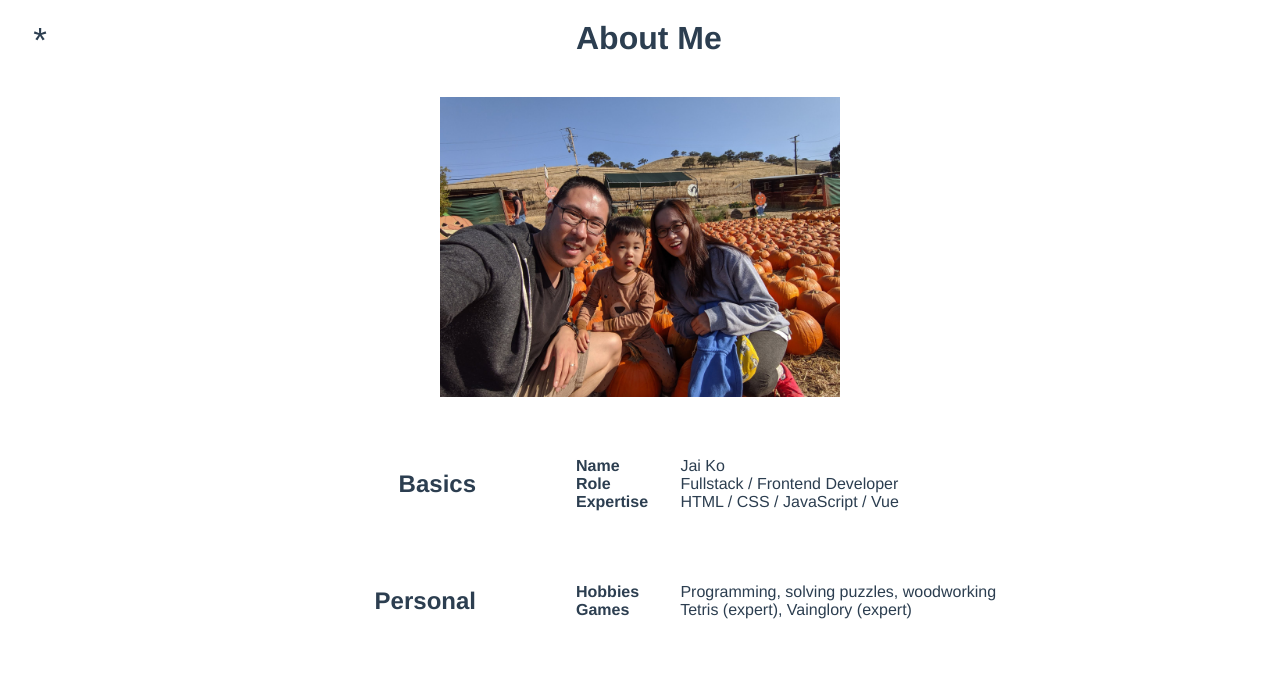
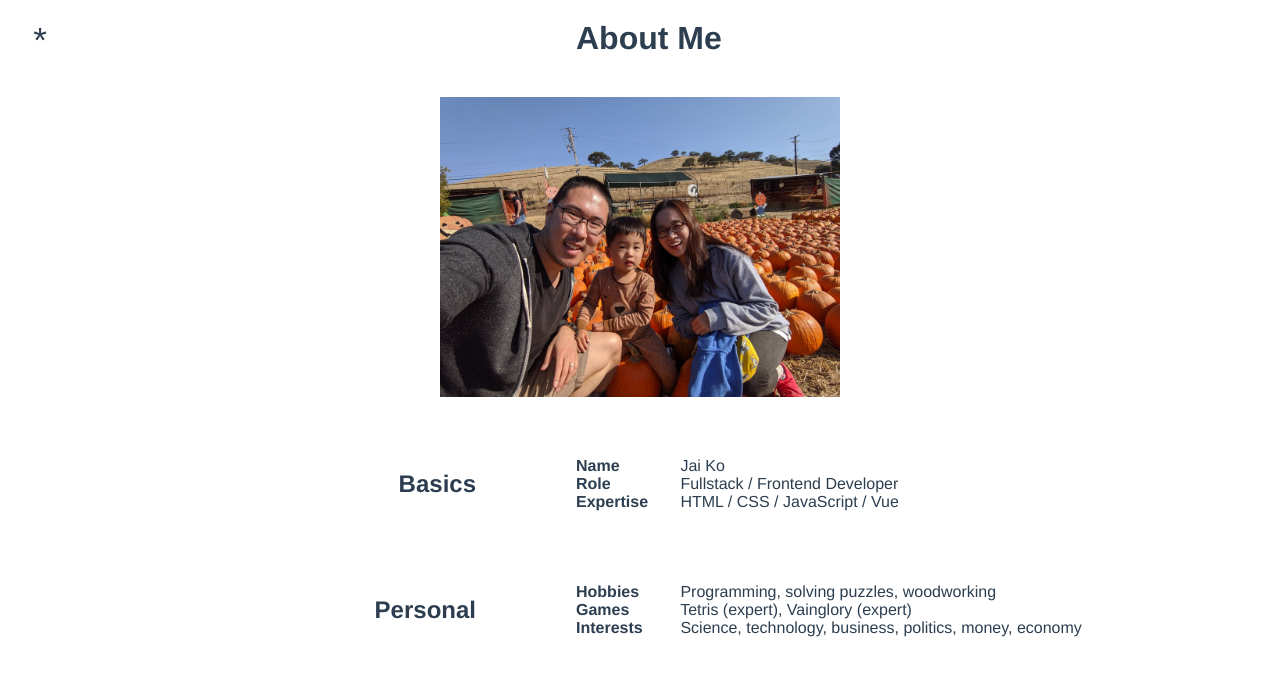
Before and after one commit to jko206/hello-jko, a Vue app: page /about in a window 1280 px wide. Shown: the top 676 px of the page. Built offline with nearby package versions, Linux system fonts and the light colour scheme.

Commit message:
update about page

```diff
--- a/src/components/page-about.vue
+++ b/src/components/page-about.vue
@@ -37,6 +37,9 @@
           </li>
           <li>
             <strong>Games</strong> Tetris (expert), Vainglory (expert)
+          </li>
+          <li>
+            <strong>Interests</strong> Science, technology, business, politics, money, economy
           </li>
         </ul>
       </div>
```
